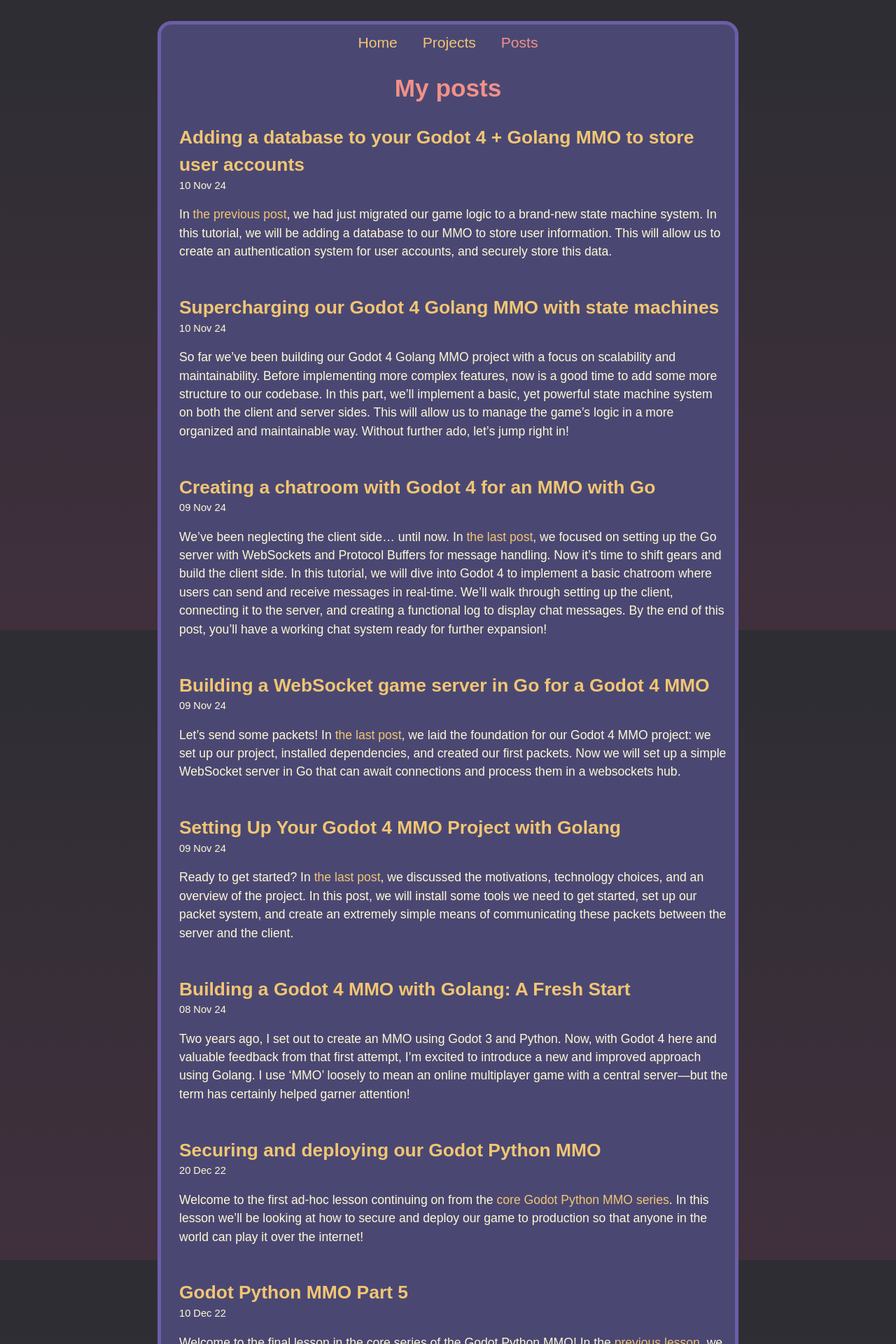
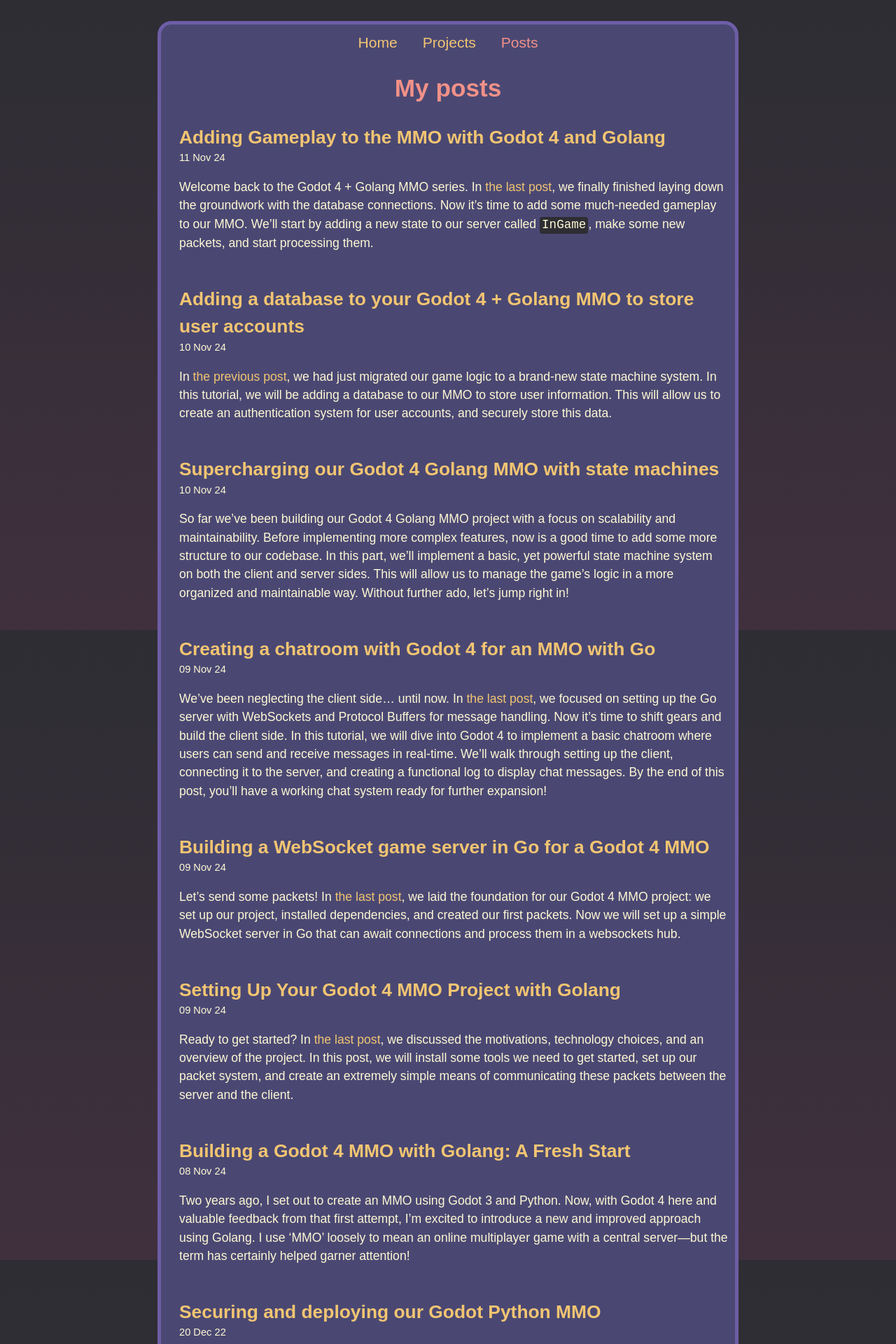
Before and after one commit to tristanbatchler/tbat.me, a Jekyll site: the page built from posts.html, in a window 1280 px wide. Shown: the top 1920 px of the page at 70% size. Built offline with Jekyll 4.4.1, drawn with Linux system fonts in a browser that asks for light colours; some web fonts are replaced; formulas are drawn with MathJax 3; a script that is not in the unit is left out; some of the changed lines change nothing that is shown.

````diff
--- /dev/null
+++ b/_posts/2024-11-11-godot-golang-mmo-part-6.md
@@ -0,0 +1,384 @@
+---
+title: Adding Gameplay to the MMO with Godot 4 and Golang
+description: Time to add a new state to our game server and handle player creation, movement, disconnection, and game loop.
+redditurl:
+---
+
+Welcome back to the Godot 4 + Golang MMO series. In [the last post](/posts/2024/11/10/godot-golang-mmo-pasrt-5), we finally finished laying down the groundwork with the database connections. Now it's time to add some much-needed gameplay to our MMO. We'll start by adding a new state to our server called `InGame`, make some new packets, and start processing them.
+
+## Players
+
+Before we do any of that, we will need to create a new struct to represent our players. It will need to hold a player's name, position, speed, direction, and radius. Keeping track of these players can be done using the `SharedCollection` data structure we created in [part 3](/posts/2024/11/09/godot-golang-mmo-part-3#making-a-custom-data-structure).
+
+Create a new file called `gameObjects.go` in the `/server/internal/server/objects` directory, alongside `sharedCollection.go`. Add the following code to the file:
+
+```directory
+/server/internal/server/objects/gameObjects.go
+```
+```go
+package objects
+
+type Player struct {
+	Name      string
+	X         float64
+	Y         float64
+	Radius    float64
+	Direction float64
+	Speed     float64
+}
+```
+
+We will now need to add a new wrapper to store collections of game objects in our hub. This is what can be accessed easily by different states. Add the following code to the `hub.go` file:
+
+```directory
+/server/internal/server/hub.go
+```
+```go
+type SharedGameObjects struct {
+	// The ID of the player is the ID of the client
+	Players *objects.SharedCollection[*objects.Player]
+}
+```
+
+More collections will be added to this struct as we add more game objects to our server. For now, we only need to keep track of players. Let's add a reference to this struct in the `Hub` struct:
+
+```directory
+/server/internal/server/hub.go
+```
+```go
+type Hub struct {
+    // ...
+    SharedGameObjects *SharedGameObjects
+    // ...
+}
+
+func NewHub() *Hub {
+    // ...
+    SharedGameObjects: &SharedGameObjects{
+	    Players: objects.NewSharedCollection[*objects.Player](),
+	},
+    // ...
+}
+```
+
+We need the `ClientInterfacer` to be able to access the `SharedGameObjects` struct. Add the following new method to the `ClientInterfacer` interface:
+
+```directory
+/server/internal/server/client.go
+```
+```go
+type ClientInterfacer interface {
+    // ...
+    SharedGameObjects() *SharedGameObjects
+    // ...
+}
+```
+
+Now we need to implement this method in the `WebSocketClient` struct:
+
+```directory
+/server/internal/server/clients/websocket.go
+```
+```go
+func (c *WebSocketClient) SharedGameObjects() *server.SharedGameObjects {
+    return c.hub.SharedGameObjects
+}
+```
+
+Now, we can create a new player when the user logs in successfully, and use it to pass information into the next state. Let's add a new state to our server before we do this.
+
+## InGame state
+
+Create a new file called `ingame.go` in the `/server/internal/server/states` directory. It needs to implement our `ClientState` interface, so add the following code to the file:
+
+```directory
+/server/internal/server/states/ingame.go
+```
+```go
+package states
+
+import (
+	"fmt"
+	"log"
+	"server/internal/server"
+	"server/internal/server/objects"
+	"server/pkg/packets"
+)
+
+type InGame struct {
+	client server.ClientInterfacer
+	player *objects.Player
+	logger *log.Logger
+}
+
+func (g *InGame) Name() string {
+	return "InGame"
+}
+
+func (g *InGame) SetClient(client server.ClientInterfacer) {
+	g.client = client
+	loggingPrefix := fmt.Sprintf("Client %d [%s]: ", client.Id(), g.Name())
+	g.logger = log.New(log.Writer(), loggingPrefix, log.LstdFlags)
+}
+
+func (g *InGame) OnEnter() {
+    log.Printf("Adding player %s to the shared collection", g.player.Name)
+	go g.client.SharedGameObjects().Players.Add(g.player, g.client.Id())
+}
+
+func (g *InGame) HandleMessage(senderId uint64, message packets.Msg) {
+}
+
+func (g *InGame) OnExit() {
+}
+```
+
+See how we are adding the player to the `SharedGameObjects` collection when the state is entered, and we are ensuring that the player is added with the client's ID as the key. I am not sure if this will be useful, but it makes more sense to me to have the player ID be the same as the client ID.
+
+Remember this is a shared collection owned by the hub, so any state from any client can access it. We might be stuck waiting for access to change the collection, so we run the `Add` method in a goroutine, since we don't really care *when* it gets added, just that it does. For more sensitive operations, it would be more appropriate to wait for the operation to complete.
+
+We can transition to this state when the client logs in successfully in the `Connected` state. Let's add that logic now, to the end of the `handleLogin` method:
+
+```directory
+/server/internal/server/states/connected.go
+```
+```go
+func (c *Connected) handleLogin(senderId uint64, message *packets.Packet_LoginRequest) {
+    // ...
+    c.client.SetState(&InGame{
+		player: &objects.Player{
+			Name: username,
+		},
+	})
+}
+```
+
+See how we are able to set the `Player` object with an initial name while we are changing states. This will be a common technique to pass initial information to the next state.
+
+As a sanity check at this point, you should run the server and connect to it. If you see something like the following in the server logs, you are on the right track.
+
+```
+2024/11/11 07:41:46 Starting server on :8080
+2024/11/11 07:41:46 Awaiting client registrations
+2024/11/11 07:51:21 New client connected from [::1]:61824
+Client 1: 2024/11/11 07:51:21 Switching from state None to Connected
+Client 1 [Connected]: 2024/11/11 07:51:25 User tristan logged in successfully
+Client 1: 2024/11/11 07:51:25 Switching from state Connected to InGame
+Client 1 [Connected]: 2024/11/11 07:51:25 Adding player saltytaro to the shared collection
+```
+
+## New packets
+
+We will need to add some new packets to send player information to the client, and to receive player movement information from the client. Open up your `packets.proto` file and add the following new messages:
+
+```directory
+/server/pkg/packets/packets.proto
+```
+```proto
+message PlayerMessage { uint64 id = 1; string name = 2; double x = 3; double y = 4; double radius = 5; double speed = 6; }
+message PlayerDirectionMessage { double direction = 1; }
+
+// ...
+
+message Packet {
+    // ...
+    oneof msg {
+        // ...
+        PlayerMessage player = 8;
+        PlayerDirectionMessage player_direction = 9;
+    }
+}
+```
+
+Now, don't forget to compile the proto file to generate the new Go code, and do the same for the GDScript code in Godot Godobuf.
+
+We will also add a new helper function to your `utils.go` file:
+
+```directory
+/server/pkg/packets/utils.go
+```
+```go
+import "server/internal/server/objects"
+
+func NewPlayer(id uint64, player *objects.Player) Msg {
+	return &Packet_Player{
+		Player: &PlayerMessage{
+			Id:     id,
+			Name:   player.Name,
+			X:      player.X,
+			Y:      player.Y,
+			Radius: player.Radius,
+			Speed:  player.Speed,
+		},
+	}
+}
+```
+
+
+## Sending player information to the client
+
+As soon as the `InGame` state is reached, we should send the player information to the client. Immediately before we do this, we have the freedom to set the player's properties like initial position, speed, and radius. Let's add the following code to the `OnEnter` method of the `InGame` state:
+
+```directory
+/server/internal/server/states/ingame.go
+```
+```go
+func (g *InGame) OnEnter() {
+    // ...
+
+	// Set the initial properties of the player
+	g.player.X = rand.Float64() * 1000
+	g.player.Y = rand.Float64() * 1000
+	g.player.Speed = 150.0
+	g.player.Radius = 20.0
+
+    // Send the player's initial state to the client
+	g.client.SocketSend(packets.NewPlayer(g.client.Id(), g.player))
+}
+```
+
+Since the shared game objects are holding pointers to the player objects, we are free to modify them local to the state, and not need to worry about updating the shared collection.
+
+We are also sending the player's initial state directly to the client, so we are now able to go ahead and render the player on the client side.
+
+## Receiving player information on the client
+
+Open up your Godot project and create a new folder at `res://objects/`. Inside this folder, create another folder called `actor`, and inside that folder create a new scene called `actor.tscn`. The root node of this scene should be an `Area2D`. This is what we will use to represent any player in the game.
+
+![Actor Scene](/assets/css/images/posts/2024/11/11/actor_scene.png)
+
+Open up the `res://objects/actor/actor.tscn` scene and add a **CollisionShape2D** node as a child of the **Actor** node. Set the shape of the **CollisionShape2D** to a new **CircleShape2D**. This will represent the player's hitbox.
+
+Add another child node to the **Actor** node so that it is a sibling of the **CollisionShape2D** node. This new node should be a **Label** node. This will represent the player's name. Set the **Horizontal Alignment** and **Vertical Alignment** properties of the **Label** node to **Center** and then choose the **Center** anchor preset to position the label in the center of the player.
+
+![Actor Scene](/assets/css/images/posts/2024/11/11/actor_scene_2.png)
+
+Finally, add a **Camera2D** sibling. This is what we can use to follow the player around the screen and change the zoom level as we grow.
+
+Now, let's attach a new script, `res://objects/actor/actor.gd`, to the **Actor** node. Add the following code to the script:
+
+```directory
+/client/objects/actor/actor.gd
+```
+```gd
+extends Area2D
+
+const packets = preload("res://packets.gd")
+
+const Scene := preload("res://objects/actor/actor.tscn")
+const Actor := preload("res://objects/actor/actor.gd")
+const Self := Actor
+
+var actor_id: int
+var actor_name: String
+var start_x: float
+var start_y: float
+var start_rad: float
+var speed: float
+var is_player: bool
+
+var velocity: Vector2
+var radius: float
+
+@onready var _nameplate := $Label as Label
+@onready var _camera := $Camera2D as Camera2D
+@onready var _collision_shape := $CollisionShape2D.shape as CircleShape2D
+
+static func instantiate(actor_id: int, actor_name: String, x: float, y: float, radius: float, speed: float, is_player: bool) -> Self:
+	var actor := Scene.instantiate()
+	actor.actor_id = actor_id
+	actor.actor_name = actor_name
+	actor.start_x = x
+	actor.start_y = y
+	actor.start_rad = radius
+	actor.speed = speed
+	actor.is_player = is_player
+
+	return actor
+
+
+func _ready():
+	position.x = start_x
+	position.y = start_y
+	velocity = Vector2.RIGHT * speed
+	radius = start_rad
+
+	_collision_shape.radius = radius
+	_nameplate.text = actor_name
+
+func _physics_process(delta) -> void:
+	position += velocity * delta
+
+	if not is_player:
+		return
+	# Player-specific stuff below here
+
+	var mouse_pos = get_global_mouse_position()
+
+	var input_vec = position.direction_to(mouse_pos).normalized()
+	if abs(velocity.angle_to(input_vec)) > TAU / 15: # 12 degrees
+		velocity = input_vec * speed
+		var packet = packets.Packet.new()
+		var player_direction_message = packet.new_player_direction()
+		player_direction_message.set_direction(velocity.angle())
+		WS.send(packet)
+
+func _draw() -> void:
+	draw_circle(Vector2.ZERO, _collision_shape.radius, Color.DARK_ORCHID)
+```
+
+There is quite a lot happening here, so let's break it down:
+
+- All the fields we need to keep track of the player's state are declared at the top of the script.
+- The `instantiate` function is a static function that we can use to create a new instance of the `Actor` scene. This will be called in our state machine when we receive a new player message from the server. It takes all the player's properties as arguments, but it also takes a boolean `is_player` argument. This is so we can differentiate between the player and other players in the game. This is what we can check before accepting input or sending messages to the server.
+- The `_ready` function is called when the scene is ready to be used. This is where we actually set the properties of the scene nodes, like the `position` property of the `Area2D` node from which we inherit.
+- The `_physics_process` function is called every frame, and this is where we can update the player's position based on input. If the angle between the player's current velocity and the input vector is greater than 12 degrees, we will update the player's velocity and send an updated direction message to the server.
+- The `_draw` function is called just once, after `_ready`, and this is where we can draw the player's hitbox. Whenever we update the player's radius, we will need to remember to call `queue_redraw()` to force the `_draw` function to be called again.
+
+Now that we have a way to add a new player to the game, let's go ahead and get the `InGame` state to listen for a new player message from the server and do just that. But first, where will we add the player to, exactly? We need to create a new **Node2D** to the **InGame** scene called **World**. The `res://states/ingame/ingame.tscn` scene should look like this:
+* **InGame** (Node)
+  * **World** (Node2D)
+  * **UI** (CanvasLayer)
+    * **LineEdit**
+    * **Log** (log.tscn)
+
+Now we can go ahead and modify the `ingame.gd` script to add new players to the world.
+
+```directory
+/client/states/ingame/ingame.gd
+```
+```gd
+# ...
+
+const Actor := preload("res://objects/actor/actor.gd")
+
+# ...
+
+@onready var _world := $World as Node2D
+
+# ...
+
+func _on_ws_packet_received(packet: packets.Packet) -> void:
+    # ...
+    elif packet.has_player():
+        _handle_player_msg(sender_id, packet.get_player())
+
+# ...
+
+func _handle_player_msg(sender_id: int, player_msg: packets.PlayerMessage) -> void:
+    var actor_id := player_msg.get_id()
+	var msg_name := player_msg.get_name()
+	var msg_x := player_msg.get_x()
+	var msg_y := player_msg.get_y()
+	var msg_rad := player_msg.get_radius()
+	var msg_speed := player_msg.get_speed()
+
+    var is_player := actor_id == GameManager.client_id
+
+    var actor := Actor.instantiate(actor_id, msg_name, msg_x, msg_y, msg_rad, msg_speed, is_player)
+    _world.add_child(actor)
+```
+
+This is fairly straightforward now that we have a feel for how listen for incoming packets, get their contents. We are using the static `instantiate` function of the `Actor` script to create a new instance of the `Actor` scene, and then adding it as a child of the `World` node.
+
+Now, when you run the server and connect to it, you should see a new player appear in the game world. It's hard to tell if the player is moving though, since the background is just a gray screen. Let's add a background to the game world.
--- a/_sass/main.scss
+++ b/_sass/main.scss
@@ -225,11 +225,3 @@
         }
     }
 }
-
-// Fix for whack looking syntax highlighting in `@onready var...` GDScript
-.language-gd, .language-gdscript {
-    span.err {
-        color: #f92672;
-        background-color: $void;
-    }
-}
--- a/_sass/syntax.scss
+++ b/_sass/syntax.scss
@@ -1,7 +1,7 @@
 .highlight {
     .hll { background-color: #272822; }
     .c { color: #afafaf } // Comment
-    .err { color: #960050; background-color: #1e0010 } // Error
+    .err { color: #f92672 } // Error
     .k { color: #66d9ef } // Keyword
     .l { color: #ae81ff } // Literal
     .n { color: #f8f8f2 } // Name
````
Also changed, not shown: _posts/2024-11-10-godot-golang-mmo-part-5.md (+1 -0 lines), assets/css/images/posts/2024/11/11/actor_scene.png (added), assets/css/images/posts/2024/11/11/actor_scene_2.png (added).
